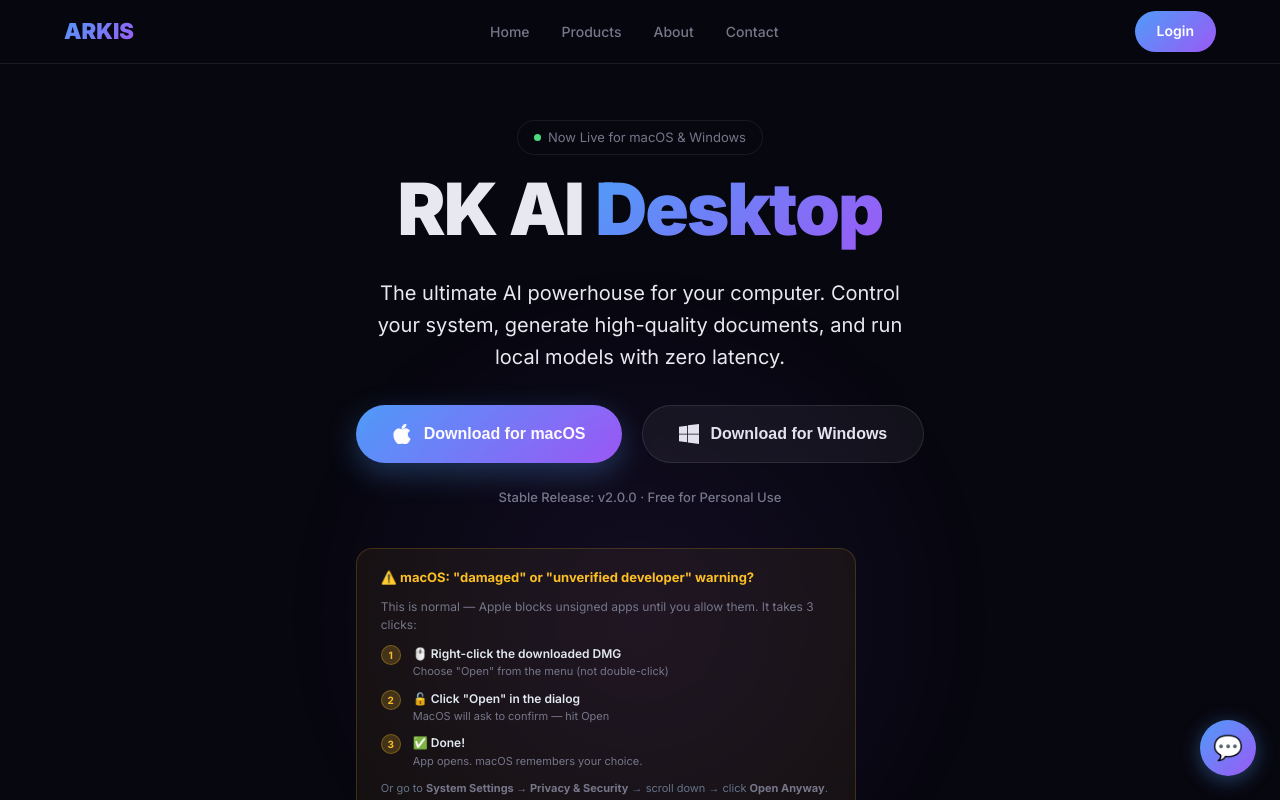
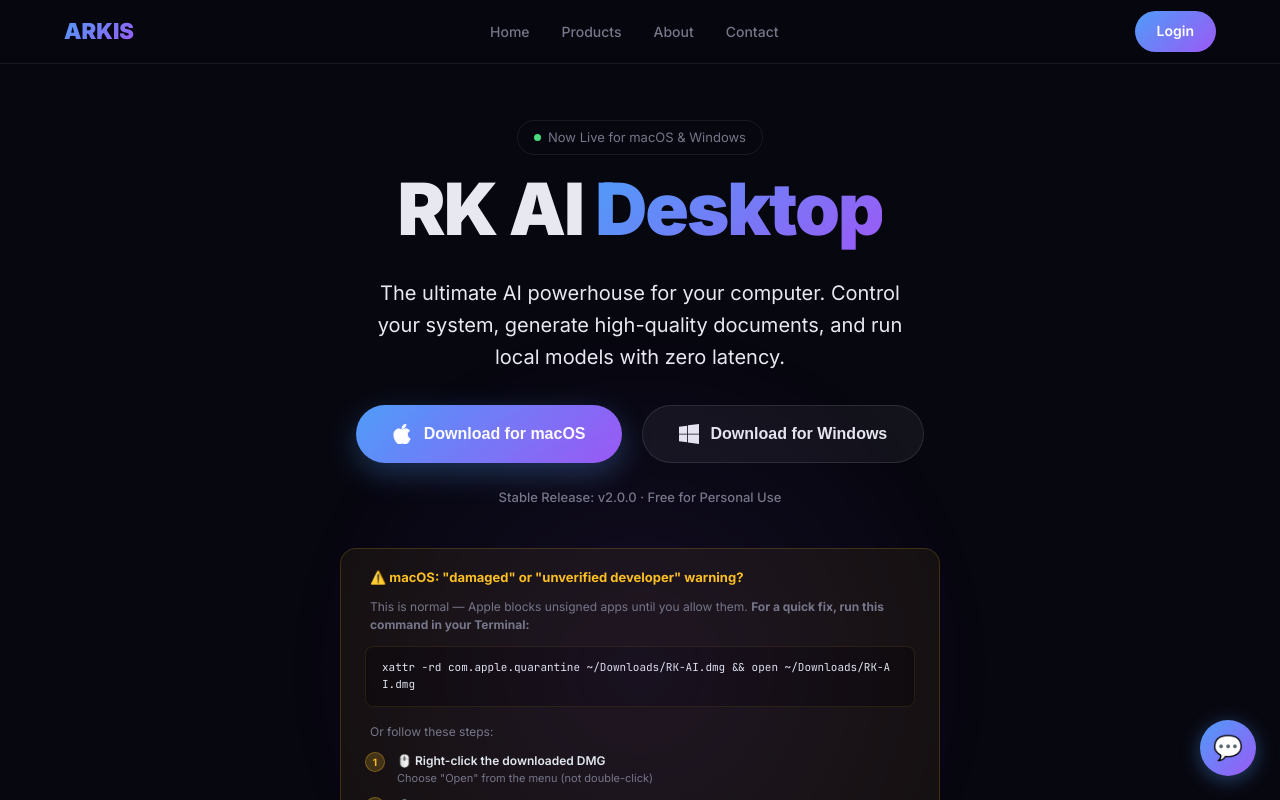
Before and after one commit to robustkaryaai/arkis, a Next.js app: page /products/rk-ai-desktop in a window 1280 px wide. Shown: the top 800 px of the page. Built offline with nearby package versions, Linux system fonts and the light colour scheme.

Commit message:
More changes

```diff
--- a/app/products/rk-ai-desktop/page.js
+++ b/app/products/rk-ai-desktop/page.js
@@ -68,13 +68,25 @@
                         <div style={{
                             marginTop: '20px', background: 'rgba(251,191,36,0.06)',
                             border: '1px solid rgba(251,191,36,0.18)', borderRadius: '16px',
-                            padding: '18px 24px', maxWidth: '500px', textAlign: 'left'
+                            padding: '18px 24px', maxWidth: '600px', textAlign: 'left',
+                            margin: '20px auto 0'
                         }}>
                             <p style={{ fontSize: '13px', color: '#fbbf24', fontWeight: '700', marginBottom: '10px' }}>
                                 ⚠️ macOS: "damaged" or "unverified developer" warning?
                             </p>
+                            <p style={{ fontSize: '12px', color: 'var(--muted)', marginBottom: '12px', lineHeight: '1.5' }}>
+                                This is normal — Apple blocks unsigned apps until you allow them. <strong>For a quick fix, run this command in your Terminal:</strong>
+                            </p>
+                            <div style={{
+                                background: 'rgba(0,0,0,0.3)', padding: '12px 16px', borderRadius: '8px',
+                                border: '1px solid rgba(251,191,36,0.1)', marginBottom: '16px',
+                                fontFamily: 'JetBrains Mono, monospace', fontSize: '11px', color: '#e2e8f0',
+                                wordBreak: 'break-all', userSelect: 'all', cursor: 'pointer'
+                            }} title="Click to select all">
+                                xattr -rd com.apple.quarantine ~/Downloads/RK-AI.dmg && open ~/Downloads/RK-AI.dmg
+                            </div>
                             <p style={{ fontSize: '12px', color: 'var(--muted)', marginBottom: '10px', lineHeight: '1.5' }}>
-                                This is normal — Apple blocks unsigned apps until you allow them. It takes 3 clicks:
+                                Or follow these steps:
                             </p>
                             <div style={{ display: 'flex', flexDirection: 'column', gap: '8px' }}>
                                 {[
```
Also changed, not shown: app/page.js (+16 -12 lines).
